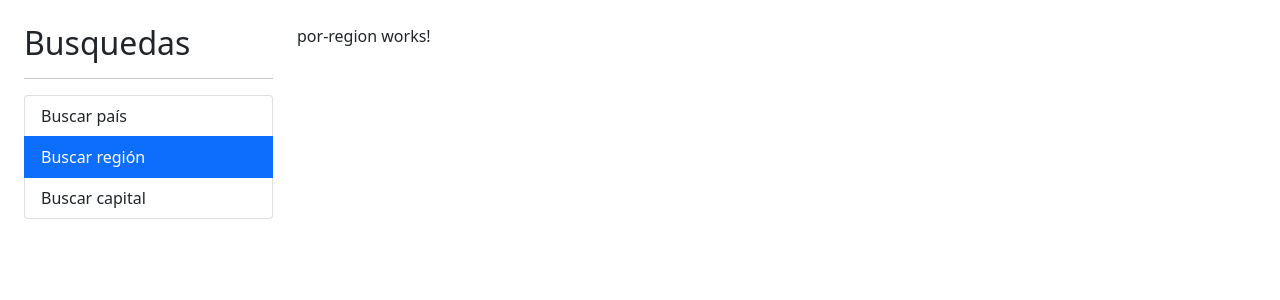
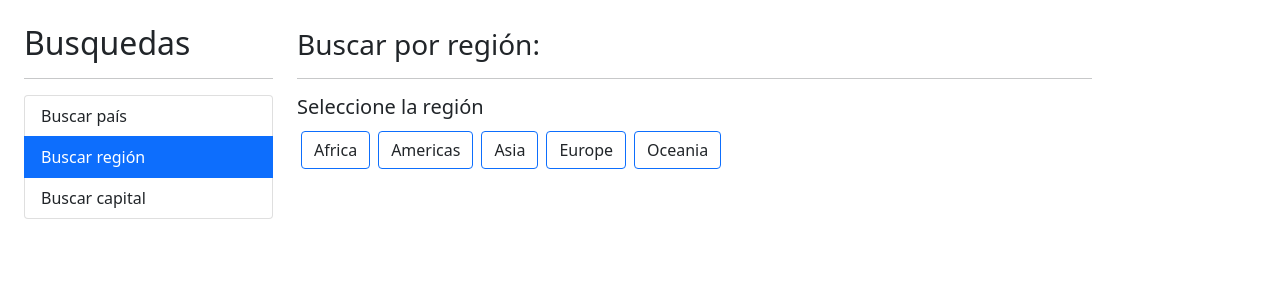
Before and after one commit to cesar-vaesco/App-paises-angular, an Angular app: page /region in a window 1280 px wide. Shown: the top 300 px of the page. Built offline with nearby package versions, Linux system fonts and the light colour scheme.

Commit message:
Paises: Mostrar paises por región: service - componente(.html - .ts)

```diff
--- a/src/app/pais/pages/por-region/por-region.component.html
+++ b/src/app/pais/pages/por-region/por-region.component.html
@@ -1 +1,24 @@
-<p>por-region works!</p>
+<h3 class="mt-1">Buscar por región: <small> {{ regionActiva | titlecase}} </small></h3>
+<hr>
+
+<h5>Seleccione la región</h5>
+<div class="col">
+    <!-- [class.btn-dark]="region === regionActiva" -->
+    <!-- [ngClass]="{
+                    'btn-dark': regionActiva === region,
+                    'btn-outline-dark': regionActiva !== region
+                }" -->
+    <button  *ngFor="let region of regiones"
+             class="m-1 border-primary"
+             [class]="getClaseCSS( region )"
+             (click)="activarRegion( region )"
+            >
+                {{region | titlecase}}
+    </button>
+</div>
+
+<div *ngIf="paises.length > 0" class="row">
+    <div class="col">
+        <app-pais-table [paises]="paises"></app-pais-table>
+    </div>
+</div>
--- a/src/app/pais/pages/por-region/por-region.component.ts
+++ b/src/app/pais/pages/por-region/por-region.component.ts
@@ -1,16 +1,33 @@
-import { Component, OnInit } from '@angular/core';
+import { Component } from '@angular/core';
+import { PaisService } from '../../services/pais.service';
+import { Country } from '../../interfaces/pais.interface';
 
 @Component({
-  selector: 'app-por-region',
-  templateUrl: './por-region.component.html',
-  styles: [
-  ]
+    selector: 'app-por-region',
+    templateUrl: './por-region.component.html',
+    styles: [
+    ]
 })
-export class PorRegionComponent implements OnInit {
+export class PorRegionComponent  {
 
-  constructor() { }
+    regiones: string[] = ['africa', 'americas', 'asia', 'europe', 'oceania'];
+    regionActiva:string = '';
+    paises:Country[] = [];
+    constructor( private paisService: PaisService) { }
 
-  ngOnInit(): void {
-  }
+    activarRegion(region: string){
+
+        if( region === this.regionActiva){ return;}
+
+        this.regionActiva = region;
+        this.paises = [];
+        //TODO: hacer el llamado al servicio
+        this.paisService.buscarRegion( region )
+        .subscribe( paises => this.paises = paises);
+    }
+
+    getClaseCSS(region:string):string{
+        return (region === this.regionActiva) ? 'btn btn-dark' : ' btn btn-outline-dark ';
+    }
 
 }
--- a/src/app/pais/pages/ver-pais/ver-pais.component.html
+++ b/src/app/pais/pages/ver-pais/ver-pais.component.html
@@ -6,8 +6,8 @@
 <ng-template #divPais>
 
     <div class="row">
-        <div class="col-12 mb-5">
-            <h1>Pais: <small> {{pais.name}}</small></h1>
+        <div class="col-10 mb-5 ">
+            <h1 class="text-dark bg-light p-3">Pais: <small> {{pais.name}}</small></h1>
         </div>
     </div>
 
@@ -18,7 +18,7 @@
         </div>
 
         <div class="col-6">
-            <h3 class="list-group-item-primary p-3">Información</h3>
+            <h3 class="text-dark bg-light p-3">Información</h3>
             <ul class="list-group border border-primary rounded">
                 <li class="list-group-item  mb-2">
                     <strong>Población: {{pais.population | number}}</strong>
@@ -41,7 +41,7 @@
 
     <h3 class="mt-5">Traducciones</h3>
     <div class="row">
-        <div class="col">
+        <div class="col-10">
             <span class="badge bg-primary mr-1">{{pais.translations.br}}</span>
             <span class="badge bg-primary mr-1">{{pais.translations.de}}</span>
             <span class="badge bg-primary mr-1">{{pais.translations.es}}</span>
--- a/src/app/pais/services/pais.service.ts
+++ b/src/app/pais/services/pais.service.ts
@@ -31,4 +31,9 @@ export class PaisService {
         return this.http.get<Country>(url);
 
     }
+
+    buscarRegion(region: string): Observable<Country[]>{
+        const url = `${this.apiUrl}/region/${region}`;
+        return this.http.get<Country[]>(url);
+    }
 }
```
